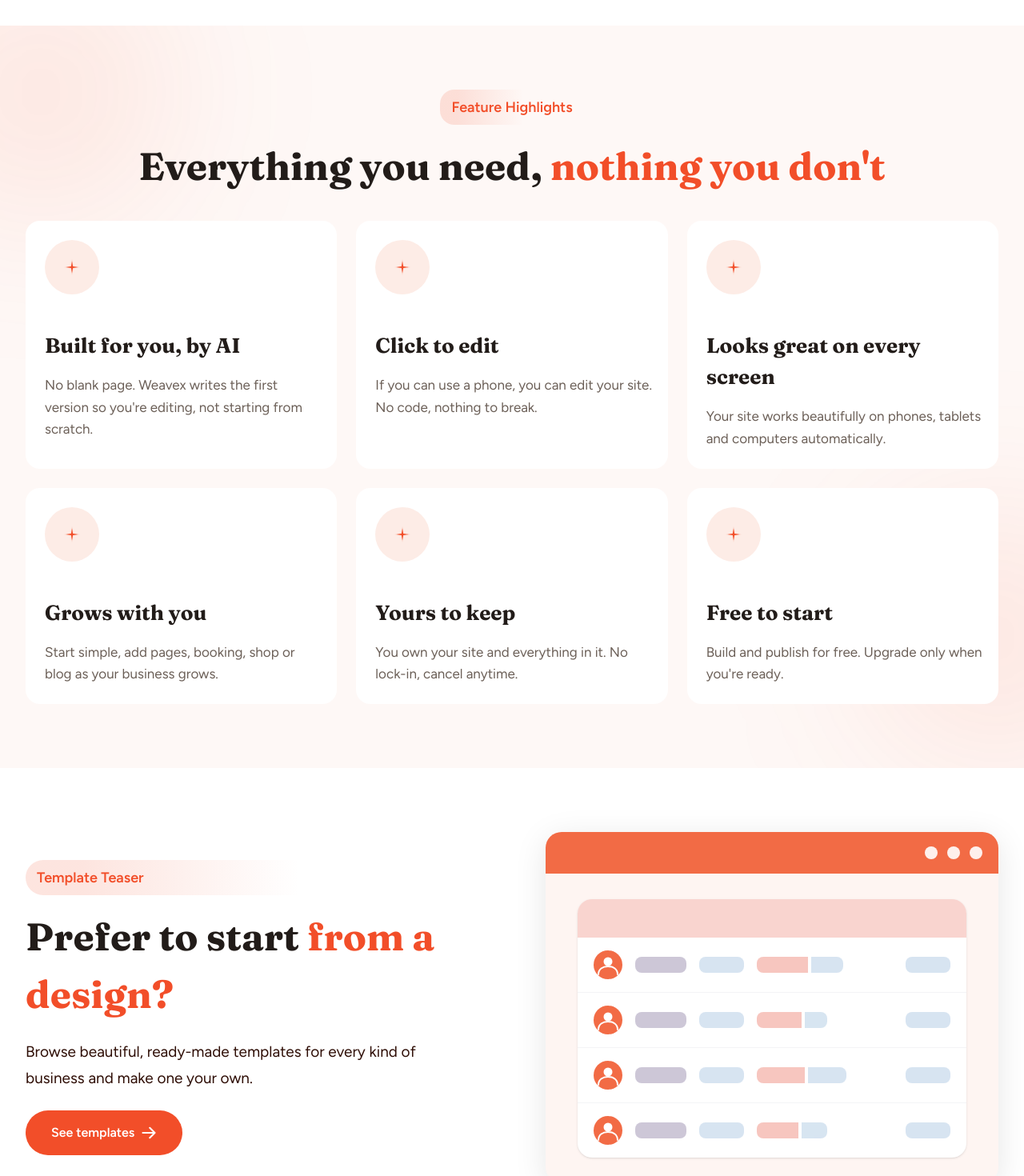
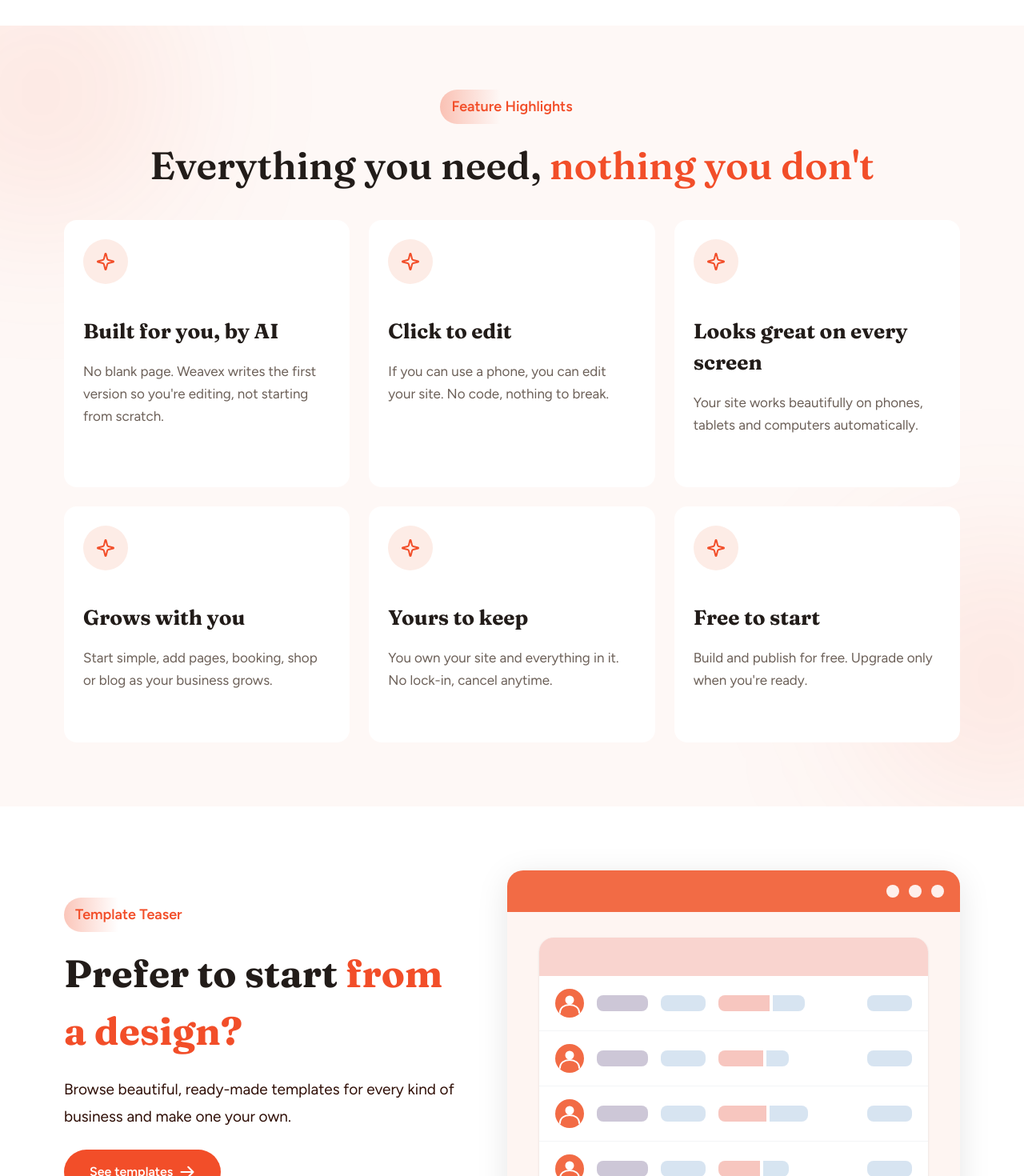
Before and after one commit to shafayath-jr/cortex-new-landing, a Next.js app: page /websites in a window 1280 px wide. Shown: the part 2900-4370 px from the top of the page at 80% size. Built offline with nearby package versions, Linux system fonts and the light colour scheme.

Commit message:
refactor: integrate reusable components across Weavex builder sections and add CTACard to homepage

```diff
--- a/src/app/page.tsx
+++ b/src/app/page.tsx
@@ -5,6 +5,7 @@ import { NameChecker } from "@/components/pages/Home/NameChecker";
 import { OurProducts } from "@/components/pages/Home/OurProducts";
 import { Stats } from "@/components/pages/Home/Stats";
 import { WhyCortex } from "@/components/pages/Home/WhyCortex";
+import { CtaCard } from "@/components/shared/CtaCard";
 
 export default function Home() {
   return (
@@ -16,6 +17,13 @@ export default function Home() {
       <WhyCortex />
       <Stats />
       <FAQSection />
+      <CtaCard
+        heading="Let's get your"
+        headingHighlight="idea online"
+        subtext="Build it free today — no credit card, no code, no catch."
+        ctaLabel="Build my website free"
+        ctaHref="#"
+      />
     </main>
   );
 }
--- a/src/app/websites/page.tsx
+++ b/src/app/websites/page.tsx
@@ -1,13 +1,13 @@
+import { CtaCard } from "@/components/pages/WeavexBuilder/CtaCard";
+import { FaqSection } from "@/components/pages/WeavexBuilder/FaqSection";
+import { FeatureHighlights } from "@/components/pages/WeavexBuilder/FeatureHighlights";
 import { Hero } from "@/components/pages/WeavexBuilder/Hero";
 import { HowItWorks } from "@/components/pages/WeavexBuilder/HowItWorks";
-import { FeatureHighlights } from "@/components/pages/WeavexBuilder/FeatureHighlights";
 import { TemplateTeaser } from "@/components/pages/WeavexBuilder/TemplateTeaser";
-import { FaqSection } from "@/components/pages/WeavexBuilder/FaqSection";
-import { CtaCard } from "@/components/pages/WeavexBuilder/CtaCard";
 import type { Metadata } from "next";
 
 export const metadata: Metadata = {
-  title: "Weavex Website Builder — CortexGrip",
+  title: "Websites — CortexGrip",
   description:
     "Build beautiful websites in minutes. Drag-and-drop builder, AI-powered design, 500+ templates. Start free — no credit card needed.",
 };
--- a/src/components/pages/Home/Hero.tsx
+++ b/src/components/pages/Home/Hero.tsx
@@ -102,7 +102,7 @@ export function Hero() {
           </div>
 
           {/* Dynamic Prompt Box */}
-          <div className="font-figtree mt-5 w-full max-w-[343px] sm:max-w-[437px]">
+          <div className="font-figtree mt-5 w-full max-w-[343px] sm:max-w-[437px] z-30">
             <div className="flex w-full items-center justify-between gap-3 rounded-full border border-[#DCD2C5] bg-white p-2 shadow-sm backdrop-blur-sm">
               <div className="flex items-center gap-3 overflow-hidden">
                 {/* Sparkles Icon */}
@@ -135,7 +135,7 @@ export function Hero() {
           <SlidingPills />
         </div>
       </Bounded>
-      <div className="absolute bottom-0 -right-1/30 w-full aspect-[1.46] max-w-[550px] lg:max-w-[620px] transition-all duration-500">
+      <div className="absolute bottom-0 -right-1/30 w-full aspect-[1.46] max-w-[550px] lg:max-w-[620px] transition-all duration-500 z-20">
         <Image
           src="/images/homePage/HeroImage.png"
           alt="Cortex Grip Workspace workflow illustration"
--- a/src/components/pages/Home/SlidingPills.tsx
+++ b/src/components/pages/Home/SlidingPills.tsx
@@ -117,7 +117,7 @@ export function SlidingPills() {
               "bg-white/90 text-[#B23117] border border-[#F1EEEA] scale-95 opacity-70 z-20";
           } else {
             styleClass =
-              "bg-white/70 text-[#B23117] border border-[#F1EEEA] scale-85 opacity-30 z-10";
+              "bg-white/70 text-[#B23117] border border-[#F1EEEA] scale-85 opacity-20 z-10";
           }
 
           return (
--- a/src/components/pages/WeavexBuilder/FeatureHighlights.tsx
+++ b/src/components/pages/WeavexBuilder/FeatureHighlights.tsx
@@ -1,3 +1,7 @@
+import { Badge } from "@/components/shared/Badge";
+import Bounded from "@/components/shared/Bounded";
+import { ProductCard } from "@/components/shared/ProductCard";
+
 const FEATURES = [
   {
     id: "ai",
@@ -32,30 +36,13 @@ const FEATURES = [
   {
     id: "free",
     title: "Free to start",
-    description:
-      "Build and publish for free. Upgrade only when you're ready.",
+    description: "Build and publish for free. Upgrade only when you're ready.",
   },
 ];
 
-function SparkleIcon() {
-  return (
-    <svg className="size-6" viewBox="0 0 24 24" fill="none">
-      <path
-        d="M12 2L13.5 10.5L22 12L13.5 13.5L12 22L10.5 13.5L2 12L10.5 10.5L12 2Z"
-        fill="#f24e29"
-        opacity="0.2"
-      />
-      <path
-        d="M12 4.5L13.1 10.9L19.5 12L13.1 13.1L12 19.5L10.9 13.1L4.5 12L10.9 10.9L12 4.5Z"
-        fill="#f24e29"
-      />
-    </svg>
-  );
-}
-
 export function FeatureHighlights() {
   return (
-    <section className="relative w-full overflow-hidden bg-[#fef8f6] py-16 md:py-20 lg:py-[80px]">
+    <section className="relative w-full overflow-hidden bg-[#fef8f6]">
       {/* Decorative blobs */}
       <div
         aria-hidden
@@ -66,43 +53,28 @@ export function FeatureHighlights() {
         className="pointer-events-none absolute -left-28 -top-20 size-[326px] rounded-full bg-coral-500/10 blur-[100px]"
       />
 
-      <div className="relative mx-auto flex max-w-7xl flex-col items-center gap-8 px-6 sm:px-8 lg:gap-[32px]">
+      <Bounded className="relative flex-col items-center gap-8 lg:gap-[32px]">
         {/* Header */}
         <div className="flex flex-col items-center gap-4 text-center">
-          <span className="inline-flex items-center rounded-[18px] bg-linear-to-l from-coral-500/0 from-42% to-coral-500/15 to-88% px-3.5 py-2 font-figtree text-lg font-semibold text-coral-500">
-            Feature Highlights
-          </span>
-          <h2 className="font-fraunces text-4xl font-bold leading-normal text-[#221c19] sm:text-5xl lg:text-[48px]">
+          <Badge text="Feature Highlights" className="w-fit" />
+          <h2 className="font-fraunces text-4xl font-semibold leading-normal text-[#221c19] sm:text-5xl lg:text-[48px]">
             Everything you need,{" "}
             <span className="text-coral-500">nothing you don&apos;t</span>
           </h2>
         </div>
 
         {/* Grid */}
-        <div className="grid w-full grid-cols-1 gap-6 sm:grid-cols-2 lg:grid-cols-3">
+        <div className="grid w-full grid-cols-1 gap-6 sm:grid-cols-2 lg:grid-cols-3 mt-8">
           {FEATURES.map((feature) => (
-            <div
+            <ProductCard
               key={feature.id}
-              className="flex flex-col items-start gap-[45px] rounded-2xl bg-white px-6 py-6 pr-4"
-            >
-              {/* Icon */}
-              <div className="flex size-[68px] shrink-0 items-center justify-center rounded-[34px] bg-coral-50 p-[22px]">
-                <SparkleIcon />
-              </div>
-
-              {/* Text */}
-              <div className="flex flex-col gap-4">
-                <h3 className="font-fraunces text-[26px] font-bold leading-normal text-[#221c19]">
-                  {feature.title}
-                </h3>
-                <p className="font-figtree text-[17px] leading-[1.6] text-[#6b5f57]">
-                  {feature.description}
-                </p>
-              </div>
-            </div>
+              title={feature.title}
+              description={feature.description}
+              showLink={false}
+            />
           ))}
         </div>
-      </div>
+      </Bounded>
     </section>
   );
 }
--- a/src/components/pages/WeavexBuilder/TemplateTeaser.tsx
+++ b/src/components/pages/WeavexBuilder/TemplateTeaser.tsx
@@ -1,38 +1,45 @@
 "use client";
 
+import { Badge } from "@/components/shared/Badge";
+import Bounded from "@/components/shared/Bounded";
 import Link from "next/link";
 import { useEffect, useState } from "react";
 
 const ROWS = [
-  { barW: "w-16", tagW: "w-10", dir: "left"  as const },
-  { barW: "w-14", tagW: "w-7",  dir: "right" as const },
-  { barW: "w-15", tagW: "w-12", dir: "left"  as const },
-  { barW: "w-13", tagW: "w-8",  dir: "right" as const },
+  { barW: "w-16", tagW: "w-10", dir: "left" as const },
+  { barW: "w-14", tagW: "w-7", dir: "right" as const },
+  { barW: "w-15", tagW: "w-12", dir: "left" as const },
+  { barW: "w-13", tagW: "w-8", dir: "right" as const },
 ];
 
 const STAGGER_MS = 150;
-const HOLD_MS    = 2200;
-const EXIT_MS    = 320;
-const PAUSE_MS   = 120;   // very short blank gap
-const ENTER_MS   = 480;
+const HOLD_MS = 2200;
+const EXIT_MS = 320;
+const PAUSE_MS = 120; // very short blank gap
+const ENTER_MS = 480;
 
 function AvatarIcon() {
   return (
     <svg viewBox="0 0 36 36" fill="none" className="size-9 shrink-0">
       <circle cx="18" cy="18" r="18" fill="#F26B45" />
       <circle cx="18" cy="14" r="5.5" fill="white" />
-      <path d="M6 30c0-6.627 5.373-10 12-10s12 3.373 12 10"
-        stroke="white" strokeWidth="2" fill="none" strokeLinecap="round" />
+      <path
+        d="M6 30c0-6.627 5.373-10 12-10s12 3.373 12 10"
+        stroke="white"
+        strokeWidth="2"
+        fill="none"
+        strokeLinecap="round"
+      />
     </svg>
   );
 }
 
 function BrowserWindow() {
-  const [mounted,  setMounted]    = useState(false);
-  const [chromeIn, setChromeIn]   = useState(false);
-  const [headerIn, setHeaderIn]   = useState(false);
-  const [visible,  setVisible]    = useState([false, false, false, false]);
-  const [exiting,  setExiting]    = useState(false);
+  const [mounted, setMounted] = useState(false);
+  const [chromeIn, setChromeIn] = useState(false);
+  const [headerIn, setHeaderIn] = useState(false);
+  const [visible, setVisible] = useState([false, false, false, false]);
+  const [exiting, setExiting] = useState(false);
 
   useEffect(() => {
     const timers: ReturnType<typeof setTimeout>[] = [];
@@ -58,13 +65,16 @@ function BrowserWindow() {
       // rows stagger in
       ROWS.forEach((_, i) => {
         timers.push(
-          setTimeout(() => {
-            setVisible(prev => {
-              const next = [...prev] as typeof prev;
-              next[i] = true;
-              return next;
-            });
-          }, 240 + i * STAGGER_MS)
+          setTimeout(
+            () => {
+              setVisible((prev) => {
+                const next = [...prev] as typeof prev;
+                next[i] = true;
+                return next;
+              });
+            },
+            240 + i * STAGGER_MS,
+          ),
         );
       });
 
@@ -84,7 +94,7 @@ function BrowserWindow() {
     };
   }, []);
 
-  const chromeTx   = chromeIn && !exiting;
+  const chromeTx = chromeIn && !exiting;
   const headerShow = headerIn && !exiting;
 
   return (
@@ -92,16 +102,19 @@ function BrowserWindow() {
       className="w-full overflow-hidden rounded-[20px] shadow-[0_8px_40px_rgba(0,0,0,0.10)]"
       style={{
         background: "#fef5f2",
-        opacity:    mounted ? 1 : 0,
-        transform:  mounted ? "translateY(0) scale(1)" : "translateY(32px) scale(0.97)",
-        transition: "opacity 600ms cubic-bezier(0.22,1,0.36,1), transform 600ms cubic-bezier(0.22,1,0.36,1)",
+        opacity: mounted ? 1 : 0,
+        transform: mounted
+          ? "translateY(0) scale(1)"
+          : "translateY(32px) scale(0.97)",
+        transition:
+          "opacity 600ms cubic-bezier(0.22,1,0.36,1), transform 600ms cubic-bezier(0.22,1,0.36,1)",
       }}
     >
       {/* ── Browser chrome bar — slides down from above ── */}
       <div
         className="flex h-13 items-center justify-end gap-3 bg-[#F26B45] px-5"
         style={{
-          opacity:   chromeTx ? 1 : 0,
+          opacity: chromeTx ? 1 : 0,
           transform: chromeTx ? "translateY(0)" : "translateY(-100%)",
           transition: exiting
             ? `opacity ${EXIT_MS}ms ease, transform ${EXIT_MS}ms ease`
@@ -116,12 +129,11 @@ function BrowserWindow() {
       {/* ── Window body ── */}
       <div className="px-6 py-6 sm:px-10 sm:py-8">
         <div className="overflow-hidden rounded-2xl bg-white shadow-sm">
-
           {/* Card header — slides in from top */}
           <div
             className="h-12 bg-[#f5b8b0]/60"
             style={{
-              opacity:   headerShow ? 1 : 0,
+              opacity: headerShow ? 1 : 0,
               transform: headerShow ? "translateY(0)" : "translateY(-18px)",
               transition: exiting
                 ? `opacity ${EXIT_MS}ms ease, transform ${EXIT_MS}ms ease`
@@ -132,7 +144,7 @@ function BrowserWindow() {
           {/* Rows */}
           <div className="divide-y divide-gray-100">
             {ROWS.map((row, i) => {
-              const isIn   = visible[i] && !exiting;
+              const isIn = visible[i] && !exiting;
               const offset = row.dir === "left" ? "-50px" : "50px";
 
               return (
@@ -140,7 +152,7 @@ function BrowserWindow() {
                   key={i}
                   className="flex items-center gap-4 px-5 py-4"
                   style={{
-                    opacity:   isIn ? 1 : 0,
+                    opacity: isIn ? 1 : 0,
                     transform: isIn
                       ? "translateX(0) scale(1)"
                       : `translateX(${offset}) scale(0.97)`,
@@ -153,8 +165,12 @@ function BrowserWindow() {
                   <div className="h-5 w-16 rounded-md bg-[#9b8fb0]/50" />
                   <div className="h-5 w-14 rounded-md bg-[#bdd3e8]/60" />
                   <div className="flex gap-1">
-                    <div className={`h-5 ${row.barW} rounded-l-md bg-[#f5b8b0]/80`} />
-                    <div className={`h-5 ${row.tagW} rounded-r-md bg-[#bdd3e8]/60`} />
+                    <div
+                      className={`h-5 ${row.barW} rounded-l-md bg-[#f5b8b0]/80`}
+                    />
+                    <div
+                      className={`h-5 ${row.tagW} rounded-r-md bg-[#bdd3e8]/60`}
+                    />
                   </div>
                   <div className="ml-auto h-5 w-14 rounded-md bg-[#bdd3e8]/60" />
                 </div>
@@ -169,22 +185,19 @@ function BrowserWindow() {
 
 export function TemplateTeaser() {
   return (
-    <section className="w-full bg-white py-16 md:py-20 lg:py-20">
-      <div className="mx-auto flex max-w-7xl flex-col items-center gap-15 px-6 sm:px-8 lg:flex-row lg:items-center">
-
+    <section className="w-full bg-white">
+      <Bounded className="flex flex-col items-center gap-15 lg:flex-row lg:items-center">
         {/* Left — copy + CTA */}
         <div className="flex flex-1 flex-col items-start gap-5">
           <div className="flex flex-col gap-4">
-            <span className="inline-flex items-center rounded-[28px] bg-linear-to-l from-coral-500/0 from-42% to-coral-500/15 to-88% px-3.5 py-2 font-figtree text-lg font-semibold text-coral-500">
-              Template Teaser
-            </span>
+            <Badge text="Template Teaser" className="w-fit" />
             <h2 className="font-fraunces text-4xl font-bold leading-normal text-[#221c19] sm:text-5xl lg:text-[48px]">
               Prefer to start{" "}
               <span className="text-coral-500">from a design?</span>
             </h2>
           </div>
 
-          <p className="max-w-140 font-figtree text-[19px] leading-[1.7] text-[#2e0d05]">
+          <p className="max-w-140 font-figtree text-[19px] leading-8.5 text-[#2e0d05]">
             Browse beautiful, ready-made templates for every kind of business
             and make one your own.
           </p>
@@ -196,20 +209,25 @@ export function TemplateTeaser() {
             <span>See templates</span>
             <svg
               className="size-5 transition-transform duration-200 group-hover:translate-x-1"
-              fill="none" viewBox="0 0 24 24"
-              stroke="currentColor" strokeWidth={2.5}
+              fill="none"
+              viewBox="0 0 24 24"
+              stroke="currentColor"
+              strokeWidth={2.5}
             >
-              <path strokeLinecap="round" strokeLinejoin="round" d="M13.5 4.5L21 12m0 0l-7.5 7.5M21 12H3" />
+              <path
+                strokeLinecap="round"
+                strokeLinejoin="round"
+                d="M13.5 4.5L21 12m0 0l-7.5 7.5M21 12H3"
+              />
             </svg>
           </Link>
         </div>
 
         {/* Right — animated browser window */}
-        <div className="relative w-full max-w-141.5 shrink-0 lg:max-w-none lg:w-141.5">
+        <div className="relative w-full max-w-141.5 shrink-0 lg:w-141.5">
           <BrowserWindow />
         </div>
-
-      </div>
+      </Bounded>
     </section>
   );
 }
--- /dev/null
+++ b/src/components/shared/ProductCard.tsx
@@ -0,0 +1,78 @@
+import { cn } from "@/lib/utils";
+import Link from "next/link";
+import React, { forwardRef } from "react";
+import { LuSparkle } from "react-icons/lu";
+
+export interface ProductCardProps extends React.HTMLAttributes<HTMLDivElement> {
+  title: string;
+  description: string;
+  icon?: React.ReactNode;
+  showLink?: boolean;
+  buttonText?: string;
+  onButtonClick?: () => void;
+  href?: string;
+}
+
+export const ProductCard = forwardRef<HTMLDivElement, ProductCardProps>(
+  (
+    {
+      title,
+      description,
+      icon,
+      showLink = true,
+      buttonText = "Explore",
+      onButtonClick,
+      href = "#",
+      className,
+      ...props
+    },
+    ref,
+  ) => {
+    return (
+      <div
+        ref={ref}
+        className={cn(
+          "flex h-full flex-col rounded-[16px] bg-white p-6 transition-all duration-200 hover:shadow-md",
+          className,
+        )}
+        {...props}
+      >
+        {/* Icon Container */}
+        <div className="flex size-14 bg-[#FDECE6] items-center justify-center rounded-full text-coral-500 shrink-0">
+          {icon || <LuSparkle className="size-6" />}
+        </div>
+
+        {/* Title */}
+        <h3 className="font-fraunces text-[24px] xl:text-[26px] font-bold text-[#221C19] mt-10">
+          {title}
+        </h3>
+
+        {/* Description */}
+        <p className="flex-1 font-figtree text-[17px] text-[#6B5F57] leading-7 mt-4 mb-10">
+          {description}
+        </p>
+
+        {/* Optional Action Button */}
+        {showLink && (
+          <Link
+            href={href}
+            onClick={onButtonClick}
+            className="group relative flex h-12 items-center justify-center overflow-hidden bg-white text-[#221C19] hover:text-[#F24E29] tracking-wider border border-[#221C19] font-figtree w-full hover:border-[#F24E29] hover:bg-[#FDECE6] cursor-pointer rounded-full transition-all duration-300 active:scale-[0.98] text-center"
+          >
+            {/* Text */}
+            <span className="relative flex h-full w-full items-center justify-center overflow-hidden font-normal">
+              <span className="absolute transition-all duration-700 group-hover:-translate-y-14 group-hover:rotate-6">
+                {buttonText}
+              </span>
+              <span className="absolute translate-y-14 transition-all duration-700 group-hover:translate-y-0">
+                {buttonText}
+              </span>
+            </span>
+          </Link>
+        )}
+      </div>
+    );
+  },
+);
+
+ProductCard.displayName = "ProductCard";
```
Also changed, not shown: src/components/pages/Home/OurProducts.tsx (+16 -23 lines), src/components/pages/WeavexBuilder/FaqSection.tsx (+20 -10 lines), src/components/shared/CtaCard.tsx (+15 -8 lines).
